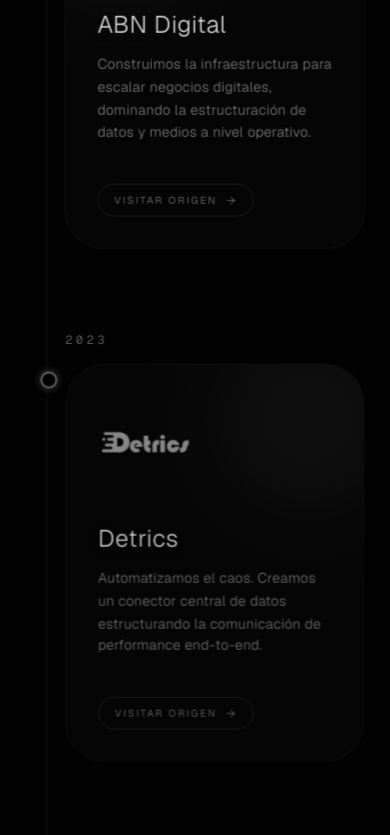
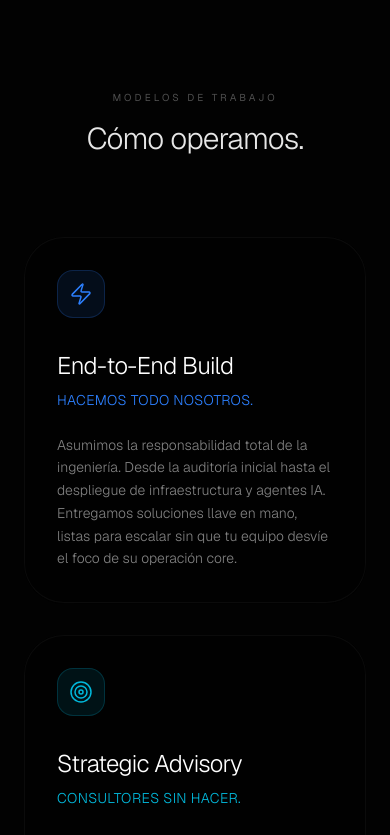
Before and after one commit to breajp/hike-landing, a Next.js app: page / in a window 390 px wide. Shown: the part 6100-6935 px from the top of the page. Built offline with nearby package versions, Linux system fonts and the light colour scheme.

Commit message:
Refactor pricing to equation style, add engagement models, and ground metrics in P&L reality

```diff
--- a/src/app/page.tsx
+++ b/src/app/page.tsx
@@ -15,6 +15,7 @@
 import TechStackSection from "@/components/TechStackSection";
 import MetricsSection from "@/components/MetricsSection";
 import PricingSection from "@/components/PricingSection";
+import EngagementModels from "@/components/EngagementModels";
 
 export default function Home() {
   const { scrollYProgress } = useScroll();
@@ -176,6 +177,12 @@
         <PartnershipsSection />
       </div>
 
+      {/* 4. Methodology & Models */}
+      <div id="methodology">
+        <MethodologySection />
+        <EngagementModels />
+      </div>
+
       {/* 4.5 The Arsenal / Tech Stack */}
       <TechStackSection />
 
--- /dev/null
+++ b/src/components/EngagementModels.tsx
@@ -0,0 +1,83 @@
+"use client";
+
+import { motion } from "framer-motion";
+import { Zap, Target, BookOpen } from "lucide-react";
+
+const models = [
+    {
+        title: "End-to-End Build",
+        description: "Hacemos todo nosotros.",
+        details: "Asumimos la responsabilidad total de la ingeniería. Desde la auditoría inicial hasta el despliegue de infraestructura y agentes IA. Entregamos soluciones llave en mano, listas para escalar sin que tu equipo desvíe el foco de su operación core.",
+        icon: Zap,
+        color: "text-blue-500",
+        bg: "bg-blue-500/10",
+        border: "border-blue-500/20"
+    },
+    {
+        title: "Strategic Advisory",
+        description: "Consultores sin hacer.",
+        details: "Actuamos como el brazo táctico de tu directorio. Validamos arquitecturas, seleccionamos el stack tecnológico óptimo y supervisamos la ejecución de terceros o equipos internos. Proveemos la visión y el rigor técnico sin intervenir en el código.",
+        icon: Target,
+        color: "text-cyan-500",
+        bg: "bg-cyan-500/10",
+        border: "border-cyan-500/20"
+    },
+    {
+        title: "Enablement & Hybrid",
+        description: "Enseñar y que hagan.",
+        details: "Instalamos nuestra metodología en tu ADN. Capacitamos a tus ingenieros en arquitecturas de agentes y flujos de datos autónomos. Co-creamos las primeras unidades y luego transferimos el control total para que tu equipo sea 100% autónomo.",
+        icon: BookOpen,
+        color: "text-indigo-500",
+        bg: "bg-indigo-500/10",
+        border: "border-indigo-500/20"
+    }
+];
+
+export default function EngagementModels() {
+    return (
+        <section id="engagement" className="relative z-20 py-32 px-6 lg:px-12 bg-transparent overflow-hidden">
+            <div className="max-w-7xl mx-auto">
+                <motion.div
+                    initial={{ opacity: 0, y: 10 }}
+                    whileInView={{ opacity: 1, y: 0 }}
+                    viewport={{ once: true }}
+                    transition={{ duration: 0.8 }}
+                    className="text-center mb-20 flex flex-col items-center gap-4"
+                >
+                    <p className="text-white/30 text-[10px] md:text-sm tracking-[0.3em] uppercase">Modelos de Trabajo</p>
+                    <h2 className="text-3xl md:text-5xl lg:text-6xl font-light tracking-tight text-white/90">
+                        Cómo operamos.
+                    </h2>
+                </motion.div>
+
+                <div className="grid grid-cols-1 md:grid-cols-3 gap-8">
+                    {models.map((model, i) => (
+                        <motion.div
+                            key={model.title}
+                            initial={{ opacity: 0, y: 20 }}
+                            whileInView={{ opacity: 1, y: 0 }}
+                            viewport={{ once: true }}
+                            transition={{ duration: 0.6, delay: i * 0.1 }}
+                            className="relative group p-8 lg:p-10 border border-white/[0.04] bg-[#030303]/60 rounded-[2.5rem] backdrop-blur-xl transition-all duration-500 hover:bg-white/[0.02] hover:border-white/[0.08]"
+                        >
+                            <div className={`w-12 h-12 rounded-2xl ${model.bg} flex items-center justify-center mb-8 border ${model.border}`}>
+                                <model.icon className={`w-6 h-6 ${model.color}`} strokeWidth={1.5} />
+                            </div>
+
+                            <h3 className="text-2xl font-light text-white mb-2 tracking-tight">{model.title}</h3>
+                            <p className={`text-sm font-light ${model.color} mb-6 tracking-wide uppercase`}>{model.description}</p>
+
+                            <p className="text-white/50 text-sm md:text-base font-light leading-relaxed">
+                                {model.details}
+                            </p>
+
+                            <div className="absolute top-0 right-0 p-8 opacity-0 group-hover:opacity-10 transition-opacity">
+                                <model.icon className="w-24 h-24 text-white" strokeWidth={0.5} />
+                            </div>
+                        </motion.div>
+                    ))}
+                </div>
+            </div>
+        </section>
+    );
+}
--- a/src/components/MetricsSection.tsx
+++ b/src/components/MetricsSection.tsx
@@ -13,10 +13,13 @@
                     transition={{ duration: 0.8 }}
                     className="text-center mb-16 flex justify-center flex-col items-center gap-4"
                 >
-                    <p className="text-white/30 text-[10px] tracking-[0.3em] uppercase">Impacto Asimétrico</p>
+                    <p className="text-white/30 text-[10px] tracking-[0.3em] uppercase">Impacto Operativo</p>
                     <h2 className="text-3xl md:text-5xl lg:text-6xl font-light tracking-tight text-white/90">
-                        El ROI no es incremental. Es exponencial.
+                        Resultados directos en el P&L.
                     </h2>
+                    <p className="text-white/40 text-sm md:text-base font-light max-w-xl">
+                        No vendemos implementaciones aisladas. Instalamos infraestructura que expande tus márgenes operativos.
+                    </p>
                 </motion.div>
 
                 <div className="grid grid-cols-1 md:grid-cols-3 gap-6 lg:gap-10">
@@ -28,9 +31,9 @@
                         className="relative group p-10 lg:p-14 border border-white/[0.05] bg-[#020202]/40 rounded-[2.5rem] backdrop-blur-3xl hover:bg-white/[0.03] transition-colors flex flex-col justify-center items-center text-center overflow-hidden"
                     >
                         <div className="absolute inset-0 bg-blue-600/10 blur-[60px] opacity-0 group-hover:opacity-100 transition-opacity duration-700 pointer-events-none mix-blend-screen" />
-                        <h3 className="text-6xl lg:text-8xl font-light text-white mb-4 drop-shadow-[0_0_20px_rgba(255,255,255,0.2)]">10<span className="text-4xl text-blue-500">x</span></h3>
-                        <h4 className="text-lg lg:text-xl font-light tracking-wide text-white/90 mb-2">Escalabilidad</h4>
-                        <p className="text-white/50 text-sm font-light">Procesos que demoraban semanas ahora corren en segundos.</p>
+                        <h3 className="text-6xl lg:text-7xl font-light text-white mb-4 drop-shadow-[0_0_20px_rgba(255,255,255,0.2)]">-80<span className="text-3xl text-blue-500">%</span></h3>
+                        <h4 className="text-lg lg:text-xl font-light tracking-wide text-white/90 mb-2">Latencia de Ejecución</h4>
+                        <p className="text-white/50 text-sm font-light">Transformamos procesos manuales de semanas en flujos autónomos de segundos.</p>
                     </motion.div>
 
                     <motion.div
@@ -41,9 +44,9 @@
                         className="relative group p-10 lg:p-14 border border-white/[0.05] bg-[#020202]/40 rounded-[2.5rem] backdrop-blur-3xl hover:bg-white/[0.03] transition-colors flex flex-col justify-center items-center text-center overflow-hidden"
                     >
                         <div className="absolute inset-0 bg-cyan-600/10 blur-[60px] opacity-0 group-hover:opacity-100 transition-opacity duration-700 pointer-events-none mix-blend-screen" />
-                        <h3 className="text-6xl lg:text-8xl font-light text-white mb-4 drop-shadow-[0_0_20px_rgba(255,255,255,0.2)]">24<span className="text-4xl text-cyan-500">/</span>7</h3>
-                        <h4 className="text-lg lg:text-xl font-light tracking-wide text-white/90 mb-2">Autonomía</h4>
-                        <p className="text-white/50 text-sm font-light">Agentes operando, corrigiendo y escalando sin intervención.</p>
+                        <h3 className="text-6xl lg:text-7xl font-light text-white mb-4 drop-shadow-[0_0_20px_rgba(255,255,255,0.2)]">100<span className="text-3xl text-cyan-500">%</span></h3>
+                        <h4 className="text-lg lg:text-xl font-light tracking-wide text-white/90 mb-2">Activos de Proceso</h4>
+                        <p className="text-white/50 text-sm font-light">Eliminamos la dependencia del talento individual convirtiéndolo en propiedad intelectual colectiva.</p>
                     </motion.div>
 
                     <motion.div
@@ -54,9 +57,9 @@
                         className="relative group p-10 lg:p-14 border border-white/[0.05] bg-[#020202]/40 rounded-[2.5rem] backdrop-blur-3xl hover:bg-white/[0.03] transition-colors flex flex-col justify-center items-center text-center overflow-hidden"
                     >
                         <div className="absolute inset-0 bg-indigo-600/10 blur-[60px] opacity-0 group-hover:opacity-100 transition-opacity duration-700 pointer-events-none mix-blend-screen" />
-                        <h3 className="text-6xl lg:text-8xl font-light text-white mb-4 drop-shadow-[0_0_20px_rgba(255,255,255,0.2)]"><span className="text-4xl text-indigo-500 mr-2">Cero</span></h3>
-                        <h4 className="text-lg lg:text-xl font-light tracking-wide text-white/90 mb-2">Fricción Humana</h4>
-                        <p className="text-white/50 text-sm font-light">Eliminamos el error humano y la burocracia de los procesos core.</p>
+                        <h3 className="text-6xl lg:text-7xl font-light text-white mb-4 drop-shadow-[0_0_20px_rgba(255,255,255,0.2)]">25<span className="text-3xl text-indigo-500">%</span></h3>
+                        <h4 className="text-lg lg:text-xl font-light tracking-wide text-white/90 mb-2">Value Capture</h4>
+                        <p className="text-white/50 text-sm font-light">Nuestro modelo es performance-based. Ganamos solo una fracción del valor neto que logramos ahorrar.</p>
                     </motion.div>
                 </div>
             </div>
--- a/src/components/PricingSection.tsx
+++ b/src/components/PricingSection.tsx
@@ -4,27 +4,65 @@
 
 export default function PricingSection() {
     return (
-        <section id="pricing" className="relative z-20 px-6 lg:px-12 py-40 bg-transparent text-center flex flex-col items-center justify-center mt-12 pb-64">
+        <section id="pricing" className="relative z-20 px-6 lg:px-12 py-32 bg-transparent text-center flex flex-col items-center justify-center -mt-20 pb-64">
             <motion.div
                 initial={{ opacity: 0, y: 10 }}
                 whileInView={{ opacity: 1, y: 0 }}
                 viewport={{ once: true }}
                 transition={{ duration: 0.8 }}
-                className="max-w-3xl xl:max-w-5xl mx-auto space-y-10 lg:space-y-14"
+                className="max-w-4xl lg:max-w-6xl mx-auto space-y-16"
             >
-                <p className="text-white/30 text-[10px] md:text-sm tracking-[0.3em] uppercase">Estrategia de Pricing</p>
-                <h2 className="text-3xl md:text-5xl lg:text-7xl font-light tracking-tight text-white/90 leading-tight">
-                    Pura alineación de intereses.
-                </h2>
-                <div className="border-t border-white/[0.05] pt-10 mt-10 space-y-8 flex flex-col items-center">
-                    <p className="text-sm md:text-xl lg:text-3xl text-white/60 font-light leading-relaxed lg:leading-loose tracking-wide max-w-4xl">
-                        No creemos en los retainers inflexibles orientados a "horas-hombre".
-                    </p>
-                    <p className="text-sm md:text-xl lg:text-3xl text-white/80 font-light leading-relaxed lg:leading-loose tracking-wide max-w-4xl">
-                        Priceamos estrictamente sobre el valor neto generado.
-                    </p>
-                    <p className="text-xs md:text-lg lg:text-xl text-white/40 font-light leading-relaxed max-w-3xl mt-4">
-                        Medimos el valor generado calculando el tiempo anual ahorrado, traducido a capital operativo. Nuestro fee promedio representa una fracción (aprox. 25%) del valor neto capturado.
+                <div className="space-y-4 text-center">
+                    <p className="text-white/30 text-[10px] md:text-sm tracking-[0.3em] uppercase">Estrategia de Pricing</p>
+                    <h2 className="text-4xl md:text-6xl font-light tracking-tight text-white/90 leading-tight">
+                        Pura alineación de intereses.
+                    </h2>
+                </div>
+
+                <div className="grid grid-cols-1 md:grid-cols-2 gap-8 items-stretch">
+                    {/* Mode 1: Performance */}
+                    <div className="relative group p-8 lg:p-12 border border-white/[0.05] bg-[#030303]/60 rounded-[2.5rem] backdrop-blur-xl flex flex-col items-start text-left overflow-hidden">
+                        <div className="absolute top-0 right-0 p-4 opacity-20 group-hover:opacity-100 transition-opacity">
+                            <span className="font-mono text-xs text-white/40">MODE_01</span>
+                        </div>
+                        <h3 className="text-xl font-light text-white mb-6 tracking-wide">Success Fee</h3>
+                        <div className="flex items-baseline gap-2 mb-8">
+                            <span className="text-4xl lg:text-5xl font-light text-blue-500">25</span>
+                            <span className="text-2xl text-white/40">%</span>
+                        </div>
+                        <p className="text-sm lg:text-base text-white/50 font-light leading-relaxed">
+                            Sobre la <strong className="text-white/80 font-normal underline decoration-blue-500/30 underline-offset-4">ganancia neta incremental</strong> generada directamente por la automatización e inteligencia.
+                        </p>
+                    </div>
+
+                    {/* Mode 2: Optimization */}
+                    <div className="relative group p-8 lg:p-12 border border-white/[0.05] bg-[#030303]/60 rounded-[2.5rem] backdrop-blur-xl flex flex-col items-start text-left overflow-hidden">
+                        <div className="absolute top-0 right-0 p-4 opacity-20 group-hover:opacity-100 transition-opacity">
+                            <span className="font-mono text-xs text-white/40">MODE_02</span>
+                        </div>
+                        <h3 className="text-xl font-light text-white mb-6 tracking-wide">Optimization Fee</h3>
+                        <div className="flex items-baseline gap-2 mb-8">
+                            <span className="text-4xl lg:text-5xl font-light text-cyan-500">25</span>
+                            <span className="text-2xl text-white/40">%</span>
+                        </div>
+                        <p className="text-sm lg:text-base text-white/50 font-light leading-relaxed">
+                            Del <strong className="text-white/80 font-normal underline decoration-cyan-500/30 underline-offset-4">tiempo anual ahorrado</strong>, valuado según el costo operativo vigente de la organización.
+                        </p>
+                    </div>
+                </div>
+
+                {/* The Equation */}
+                <div className="pt-8 flex flex-col items-center">
+                    <div className="inline-flex flex-wrap items-center justify-center gap-4 px-8 py-5 rounded-3xl border border-white/[0.08] bg-white/[0.02] backdrop-blur-3xl shadow-2xl">
+                        <span className="text-white/40 font-mono text-sm uppercase tracking-widest mr-4">Equation:</span>
+                        <span className="text-lg md:text-xl text-white/80">Net Value</span>
+                        <span className="text-blue-500 text-xl font-light">×</span>
+                        <span className="text-lg md:text-xl text-white/80">0.25</span>
+                        <span className="text-white/40 text-xl font-light mx-2">=</span>
+                        <span className="text-xl md:text-2xl text-white font-medium tracking-tight">Hike Fee</span>
+                    </div>
+                    <p className="mt-8 text-xs md:text-sm text-white/30 font-light tracking-wide italic">
+                        Sin retainers inflexibles. Sin facturación por "horas-hombre". Solo valor capturado.
                     </p>
                 </div>
             </motion.div>
--- a/src/components/SideNav.tsx
+++ b/src/components/SideNav.tsx
@@ -8,7 +8,7 @@
     { id: "philosophy", label: "Misión" },
     { id: "clients", label: "Clientes" },
     { id: "stack", label: "Stack" },
-    { id: "story", label: "Historia" },
+    { id: "methodology", label: "Método" },
     { id: "units", label: "Unidades" },
     { id: "impact", label: "Impacto" },
     { id: "pricing", label: "Pricing" }
```
